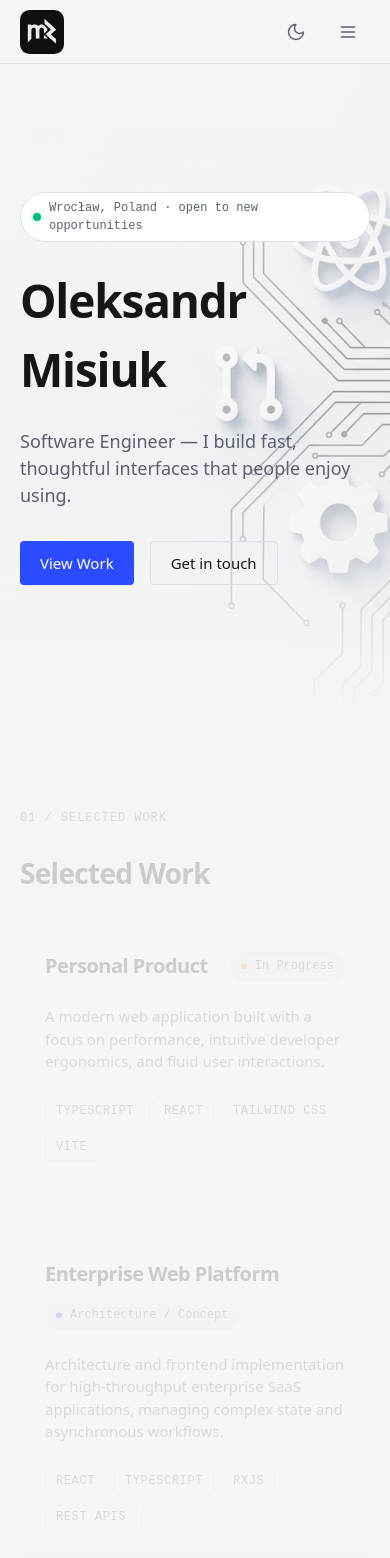
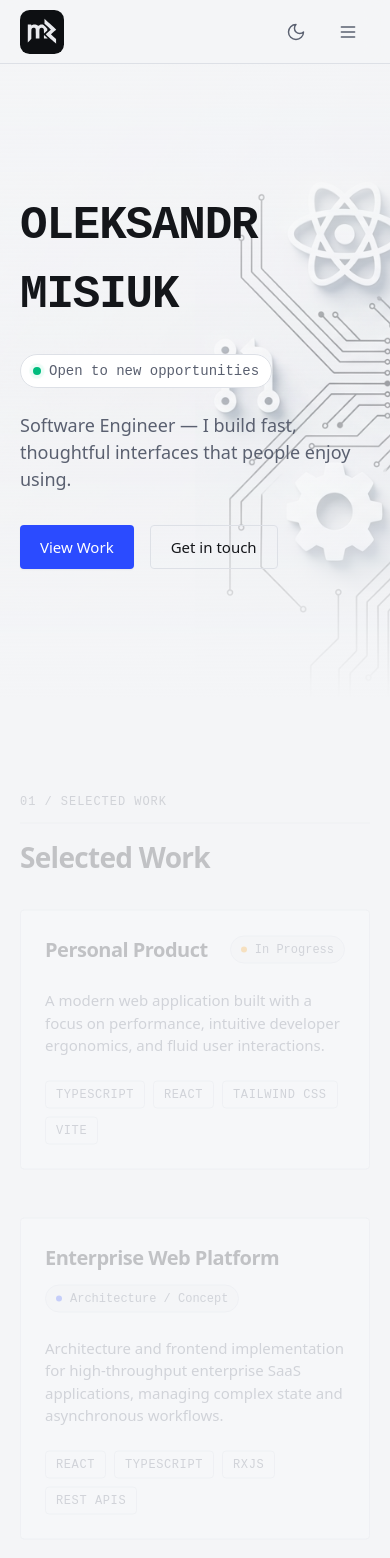
Before and after one commit to AlexandrMisiuk/my-web-site, a React (Vite) app: page / in a window 390 px wide. Shown: the top 1558 px of the page. Built offline with nearby package versions, Linux system fonts and the light colour scheme.

Commit message:
Update profile status, refine Hero layout, and improve accessibility and responsiveness in Header and ThemeToggle components.

```diff
--- a/src/components/layout/Header.tsx
+++ b/src/components/layout/Header.tsx
@@ -32,7 +32,7 @@ export function Header({ activeId, items = defaultNavItems, profile = defaultPro
                 <a
                     href="#hero"
                     aria-label={profile.name}
-                    className="focus-visible:outline-accent group inline-flex items-center justify-center rounded-sm transition-transform hover:scale-105 focus-visible:outline-2 focus-visible:outline-offset-2"
+                    className="focus-visible:outline-accent group inline-flex items-center justify-center rounded-sm focus-visible:outline-2 focus-visible:outline-offset-2"
                 >
                     <img src={brandLogo} alt={profile.name} className="h-11 w-11" />
                 </a>
--- a/src/components/layout/ThemeToggle.tsx
+++ b/src/components/layout/ThemeToggle.tsx
@@ -14,7 +14,7 @@ export function ThemeToggle({ className = '' }: ThemeToggleProps) {
             onClick={toggle}
             aria-pressed={isDark}
             aria-label="Toggle color scheme"
-            className={`text-ink-muted hover:border-hairline hover:bg-surface hover:text-ink focus-visible:outline-accent inline-flex min-h-11 min-w-11 items-center justify-center rounded-sm border border-transparent p-2.5 transition-colors focus-visible:outline-2 focus-visible:outline-offset-2 ${className}`}
+            className={`text-ink-muted hover:border-hairline hover:bg-surface hover:text-ink focus-visible:outline-accent inline-flex min-h-11 min-w-11 cursor-pointer items-center justify-center rounded-sm border border-transparent p-2.5 transition-colors focus-visible:outline-2 focus-visible:outline-offset-2 ${className}`}
         >
             {isDark ? (
                 <SunIcon size={20} className="transition-transform duration-200" />
--- a/src/components/sections/Hero.tsx
+++ b/src/components/sections/Hero.tsx
@@ -15,13 +15,13 @@ export function Hero({ profile = defaultSiteProfile, className = '' }: HeroProps
         <div
             className={`flex animate-[hero-rise_0.6s_ease-out_both] flex-col gap-6 py-12 motion-reduce:animate-none sm:py-20 lg:py-28 ${className}`.trim()}
         >
+            <h1 className="text-display text-ink font-mono font-bold tracking-tight uppercase">{profile.name}</h1>
+
             {profile.status ? (
                 <StatusPill color="emerald" pulse variant="surface" size="md" className="self-start">
-                    {profile.status}
+                    <span className="text-sm">{profile.status}</span>
                 </StatusPill>
             ) : null}
-
-            <h1 className="text-display text-ink font-bold tracking-tight">{profile.name}</h1>
 
             {statementText ? <p className="text-lead text-ink-muted max-w-2xl">{statementText}</p> : null}
 
--- a/src/data/site.ts
+++ b/src/data/site.ts
@@ -4,7 +4,7 @@ export const siteProfile: SiteProfile = {
     name: 'Oleksandr Misiuk',
     role: 'Software Engineer',
     statement: 'I build fast, thoughtful interfaces that people enjoy using.',
-    status: 'Wrocław, Poland · open to new opportunities',
+    status: 'Open to new opportunities',
     links: {
         linkedin: 'https://linkedin.com/in/alexandr-misiuk',
         github: 'https://github.com/AlexandrMisiuk',
```
